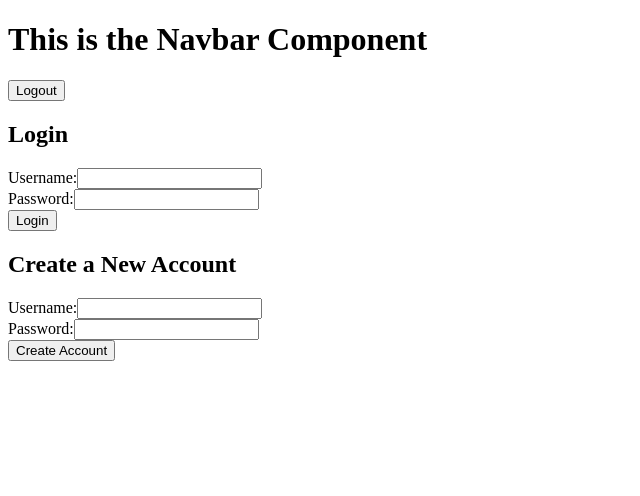
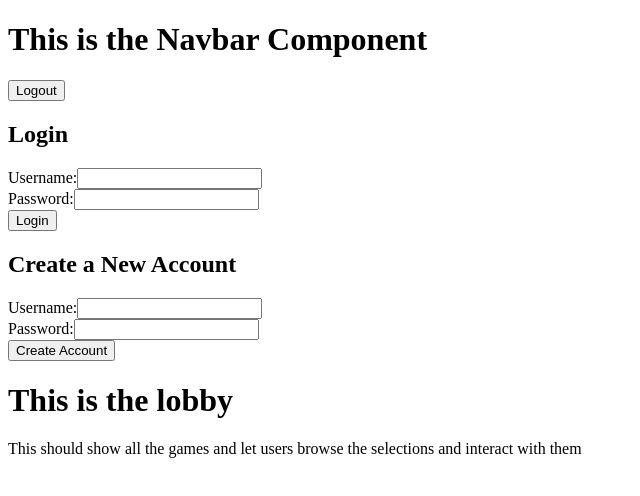
Before and after one commit to cboquiren/the-indecisive-gamer, a React (Vite) app: page /lobby in a window 1280 px wide. Shown: the top 496 px of the page, without its empty margins (0-640 px from the left). Built offline with nearby package versions, Linux system fonts and the light colour scheme; data requests are answered from the project's data file.

Commit message:
Continue work on SuggestionPage

```diff
--- a/package.json
+++ b/package.json
@@ -13,7 +13,9 @@
     "json-server": "^0.17.4",
     "react": "^18.2.0",
     "react-dom": "^18.2.0",
-    "react-hot-toast": "^2.4.1"
+    "react-hot-toast": "^2.4.1",
+    "react-router": "^6.20.0",
+    "react-router-dom": "^6.20.0"
   },
   "devDependencies": {
     "@types/react": "^18.2.37",
--- a/src/App.tsx
+++ b/src/App.tsx
@@ -1,7 +1,12 @@
+import { Routes, Route } from "react-router";
 import { Navbar } from "./Pages/navbar";
 import { GamesProvider } from "./Providers/GamesProvider";
 import { InteractionProvider } from "./Providers/InteractionsProvider";
 import { UserProvider } from "./Providers/UserProvider";
+import { Homepage } from "./Pages/home";
+import { SuggestionPage } from "./Pages/search";
+import { Highlight } from "./Pages/highlight";
+import { Lobby } from "./Pages/lobby";
 
 function App() {
   return (
@@ -9,7 +14,15 @@ function App() {
       <UserProvider>
         <InteractionProvider>
           <GamesProvider>
-            <Navbar></Navbar>
+            <Navbar />
+            <div>
+              <Routes>
+                <Route path="/" element={<Homepage />}></Route>
+                <Route path="lobby" element={<Lobby />}></Route>
+                <Route path="search" element={<SuggestionPage />}></Route>
+                <Route path="try-this" element={<Highlight />}></Route>
+              </Routes>
+            </div>
           </GamesProvider>
         </InteractionProvider>
       </UserProvider>
--- /dev/null
+++ b/src/Components/SPGenre.tsx
@@ -0,0 +1,33 @@
+import { Dispatch, SetStateAction } from "react";
+
+export const GenreSelect = ({
+  genre,
+  selectedGenres,
+  setSelectedGenres,
+}: {
+  genre: string;
+  selectedGenres: string[];
+  setSelectedGenres: Dispatch<SetStateAction<string[]>>;
+}) => {
+  return (
+    <div>
+      <input
+        type="checkbox"
+        value={genre}
+        checked={selectedGenres.includes(genre)}
+        onChange={() => {
+          if (selectedGenres.includes(genre)) {
+            const index = selectedGenres.indexOf(genre);
+            const firstHalf = selectedGenres.slice(0, index);
+            const secondHalf = selectedGenres.slice(index + 1);
+            const newArr = firstHalf.concat(secondHalf);
+            setSelectedGenres(newArr);
+          } else {
+            setSelectedGenres([...selectedGenres, genre]);
+          }
+        }}
+      />
+      <label htmlFor="">{genre}</label>
+    </div>
+  );
+};
--- a/src/Components/UserForm.tsx
+++ b/src/Components/UserForm.tsx
@@ -1,6 +1,6 @@
 import toast from "react-hot-toast";
 import { TUser } from "../Types";
-import { FormInputContainer } from "./FormInput";
+import { FormInputContainer } from "./UserFormInput";
 import { useState } from "react";
 
 export const UserForm = ({
--- /dev/null
+++ b/src/Pages/highlight.tsx
@@ -0,0 +1,8 @@
+export const Highlight = () => {
+  return (
+    <div>
+      <h1>Try this game</h1>
+      <p>This will show the selected or suggested game with other suggestions underneath</p>
+    </div>
+  );
+};
--- /dev/null
+++ b/src/Pages/home.tsx
@@ -0,0 +1,8 @@
+export const Homepage = () => {
+  return (
+    <div>
+      <h1>This is the homepage</h1>
+      <p>Explanation of the app and how it works</p>
+    </div>
+  );
+};
--- /dev/null
+++ b/src/Pages/lobby.tsx
@@ -0,0 +1,10 @@
+export const Lobby = () => {
+  return (
+    <div>
+      <h1>This is the lobby</h1>
+      <p>
+        This should show all the games and let users browse the selections and interact with them
+      </p>
+    </div>
+  );
+};
--- /dev/null
+++ b/src/Pages/search.tsx
@@ -0,0 +1,57 @@
+import { useState } from "react";
+import { allDevelopers, allGenres } from "../all-data";
+import { GenreSelect } from "../Components/SPGenre";
+
+export const SuggestionPage = () => {
+  const [shouldShowAll, setShouldShowAll] = useState<boolean>(false);
+  const [selectedGenres, setSelectedGenres] = useState<string[]>([]);
+  const [selectedDev, setSelectedDev] = useState<string>("any");
+  return (
+    <div>
+      <h1>This is the search Page</h1>
+      <p>This has the search bar and results of search</p>
+
+      <form action="">
+        <h2>What are you in the mood to play?</h2>
+        <label htmlFor="">Genre Selection:</label>
+        <div>
+          {!shouldShowAll &&
+            allGenres.slice(0, 5).map((genre) => {
+              return (
+                <GenreSelect
+                  genre={genre}
+                  selectedGenres={selectedGenres}
+                  setSelectedGenres={(data) => setSelectedGenres(data)}
+                />
+              );
+            })}
+          {shouldShowAll &&
+            allGenres.map((genre) => {
+              return (
+                <GenreSelect
+                  genre={genre}
+                  selectedGenres={selectedGenres}
+                  setSelectedGenres={(data) => setSelectedGenres(data)}
+                />
+              );
+            })}
+          {!shouldShowAll && <div onClick={() => setShouldShowAll(true)}>Show all</div>}
+        </div>
+        <label htmlFor="">From this Developer:</label>
+        <div>
+          <select
+            name="developer"
+            id="developer"
+            value={selectedDev}
+            onChange={(e) => setSelectedDev(e.target.value)}
+          >
+            <option value={"any"}>Any</option>
+            {allDevelopers.map((developer) => {
+              return <option value={developer}>{developer}</option>;
+            })}
+          </select>
+        </div>
+      </form>
+    </div>
+  );
+};
--- a/src/Providers/GamesProvider.tsx
+++ b/src/Providers/GamesProvider.tsx
@@ -13,17 +13,18 @@ import { useInteractions } from "./InteractionsProvider";
 import { gamesRequests } from "../apiRequests/GamesApi";
 
 type TGamesContext = {
-  allGamesRaw: Omit<TGame, "allGenres" | "allPlatforms">[];
-  setAllGamesRaw: Dispatch<SetStateAction<Omit<TGame, "allGenres" | "allPlatforms">[]>>;
+  allGamesRaw: TGame[];
+  setAllGamesRaw: Dispatch<SetStateAction<TGame[]>>;
   selectedGame: TGame;
   setSelectedGame: Dispatch<SetStateAction<TGame>>;
   allGames: TGame[];
+  userCategories: { [key: string]: number[] };
 };
 
 const GamesContext = createContext<TGamesContext | undefined>(undefined);
 
 export const GamesProvider = ({ children }: { children: ReactNode }) => {
-  const [allGamesRaw, setAllGamesRaw] = useState<Omit<TGame, "allGenres" | "allPlatforms">[]>([]);
+  const [allGamesRaw, setAllGamesRaw] = useState<TGame[]>([]);
   const [selectedGame, setSelectedGame] = useState<TGame>({} as TGame);
 
   const { user } = useUser();
@@ -33,9 +34,13 @@ export const GamesProvider = ({ children }: { children: ReactNode }) => {
     const allGenres: string[] = [];
     const allPlatforms: string[] = [];
     for (let i = 0; i < 5; i++) {
-      const genre = `genre-${i}` as keyof Omit<TGame, "allGenres" | "allPlatforms">;
+      const genre = `genre-${i}`;
       if (genre in game) {
         allGenres.push(game[genre]);
+      }
+      const platform: string = `platform-${i}`;
+      if (platform in game) {
+        allPlatforms.push(game[platform]);
       }
     }
     return { ...game, allGenres: allGenres, allPlatforms: allPlatforms };
@@ -58,14 +63,23 @@ export const GamesProvider = ({ children }: { children: ReactNode }) => {
       .map((interaction) => interaction.gameId);
   };
 
-  // const hiddenGamesArr = sortUserGamesByType("hidden");
-  // const favoriteGamesArr = sortUserGamesByType("favorite");
-  // const ownedGamesArr = sortUserGamesByType("owned");
-  // const playedGamesArr = sortUserGamesByType("played");
+  const userCategories = {
+    hiddenGamesArr: sortUserGamesByType("hidden"),
+    favoriteGamesArr: sortUserGamesByType("favorite"),
+    ownedGamesArr: sortUserGamesByType("owned"),
+    playedGamesArr: sortUserGamesByType("played"),
+  };
 
   return (
     <GamesContext.Provider
-      value={{ allGamesRaw, setAllGamesRaw, selectedGame, setSelectedGame, allGames }}
+      value={{
+        allGamesRaw,
+        setAllGamesRaw,
+        selectedGame,
+        setSelectedGame,
+        allGames,
+        userCategories,
+      }}
     >
       {children}
     </GamesContext.Provider>
--- a/src/Types.ts
+++ b/src/Types.ts
@@ -6,7 +6,7 @@ export type TGame = {
   "genre-2"?: string,
   "genre-3"?: string,
   "genre-4"?: string,
-  'allGenres': string[],
+  'allGenres'?: string[],
   image: string,
   developer: string,
   "platform-0": string,
@@ -14,7 +14,7 @@ export type TGame = {
   "platform-2"?: string,
   "platform-3"?: string,
   "platform-4"?: string,
-  'allPlatforms': string[],
+  'allPlatforms'?: string[],
   id: number
 }
 
--- a/src/main.tsx
+++ b/src/main.tsx
@@ -2,10 +2,13 @@ import React from "react";
 import ReactDOM from "react-dom/client";
 import App from "./App.tsx";
 import { Toaster } from "react-hot-toast";
+import { BrowserRouter } from "react-router-dom";
 
 ReactDOM.createRoot(document.getElementById("root")!).render(
   <React.StrictMode>
-    <Toaster />
-    <App />
+    <BrowserRouter>
+      <Toaster />
+      <App />
+    </BrowserRouter>
   </React.StrictMode>
 );
```
Also changed, not shown: src/Components/UserFormInput.tsx (renamed from src/Components/FormInput.tsx), 2 other files (tests, documents, lock files or other folders).
